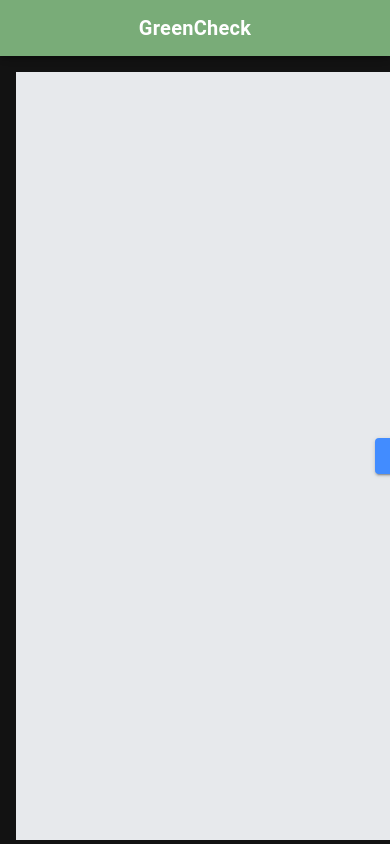
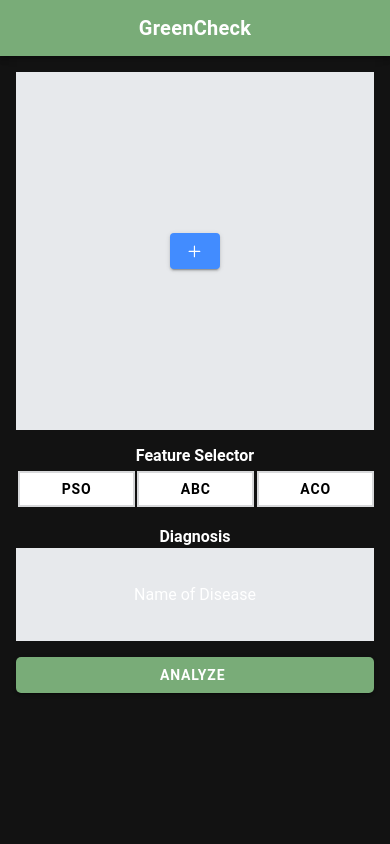
Before and after one commit to Karmotrine/greencheck-fe, a React (Vite) app: page /home in a window 390 px wide. Built offline with nearby package versions, Linux system fonts and the light colour scheme.

Commit message:
responsiveness

```diff
--- a/src/components/AddFileContainer.css
+++ b/src/components/AddFileContainer.css
@@ -2,8 +2,20 @@
     display: flex;
     align-items: center;
     justify-content: center;
-    height: 768px;
-    background-color:  rgb(231, 233, 236);
-    width: 768px;
-    margin:0 auto;
+    background-color: rgb(231, 233, 236);
+    width: 50%;
+    margin: 0 auto;
+    position: relative;
 }
+
+#addFileContainer::before {
+    content: '';
+    padding-top: 100%;
+    display: block;
+}
+
+@media (max-width: 767px) {
+    #addFileContainer {
+        width: 100%;
+    }
+}
--- a/src/pages/Home.css
+++ b/src/pages/Home.css
@@ -5,31 +5,44 @@
   height: 93px;
   justify-content: center;
   align-items: center;
+}
 
-}
 ion-toolbar {
   --background: #79AC78;
   color: white;
 }
-ion-title{
+
+ion-title {
   font-weight: bold;
 }
+
 #analyze {
   --background: #79AC78;
   --border-radius: 5px;
   --padding-end: 20px;
   width: 50%;
   margin-top: 16px;
+  font-weight: bold;
 }
-.button-normal{
+
+.button-normal {
   --border-color: #d7d8da;
   --color: black;
   --border-radius: 0;
   margin-right: 0;
-    width: 340px;
+  width: 303px;
   font-weight: bold;
   --background: #ffff;
 }
 
 .button-active {
-  border-bottom: 4px solid #79AC78;}
+  border-bottom: 4px solid #79AC78;
+}
+
+@media (max-width: 767px) {
+  #analysisResultDiv,
+  #analyze,
+  .button-normal {
+      width: 100%;
+  }
+}
--- a/src/pages/Home.tsx
+++ b/src/pages/Home.tsx
@@ -73,7 +73,7 @@ const HomePage: React.FC = () => {
 
       <IonButton
         id="analyze"
-        style={{ display: 'block', margin: '16px auto 0' }}
+        style={{ display: 'flex', margin: '16px auto 0' }}
         disabled={isAnalyzing}
       >
         Analyze
```
Lines whose indentation alone changed are shown as unchanged.
